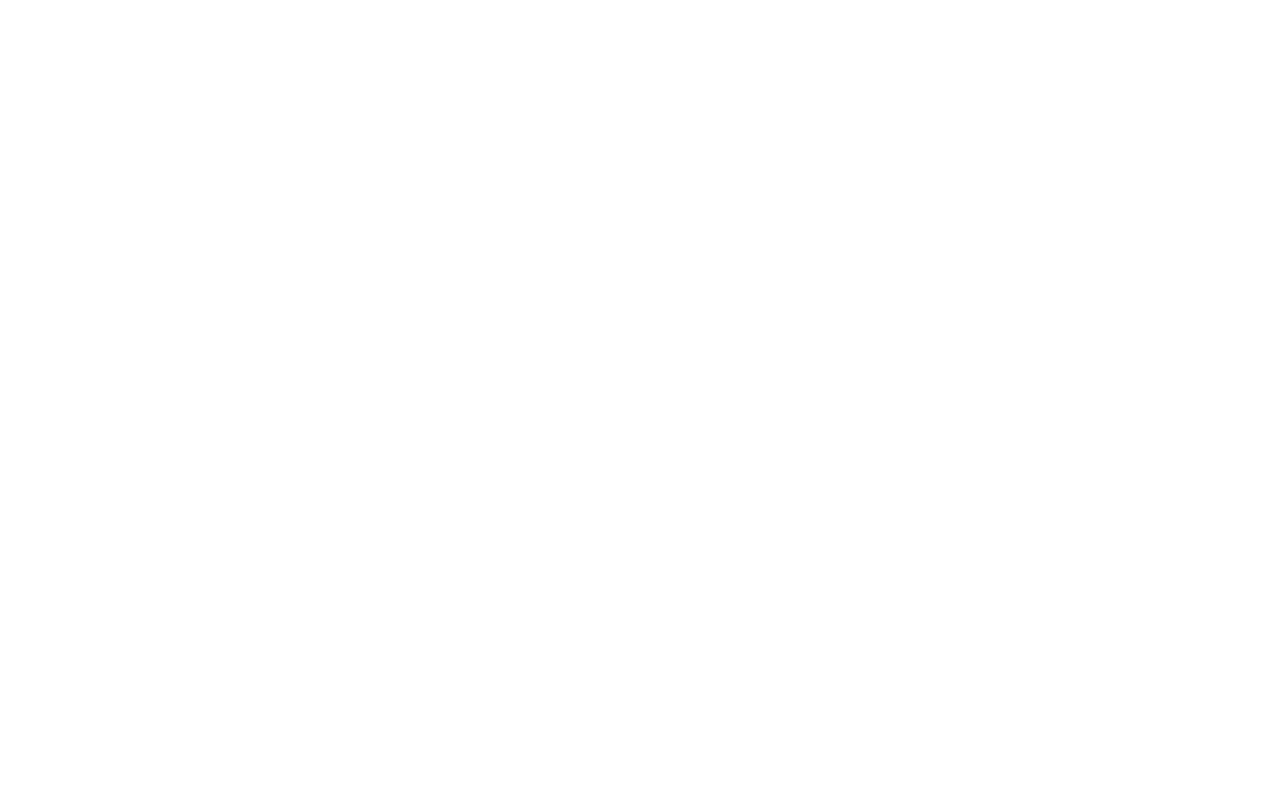
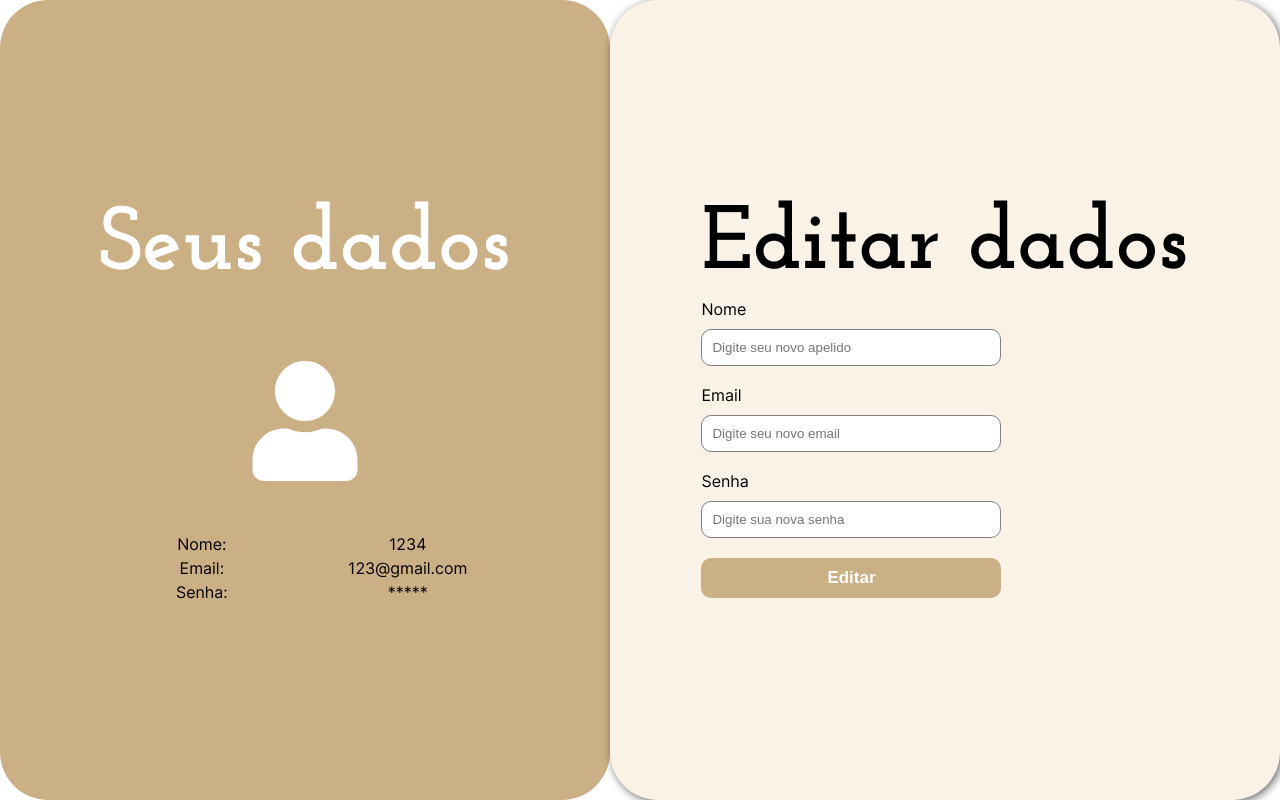
Before and after one commit to Kaua2123/projeto-ecommerce, a React (Vite) app: page /updateUser in a window 1280 px wide. Before the commit this address had no page. Built offline with nearby package versions, Linux system fonts and the light colour scheme.

Commit message:
pagina para atualizar dados e alterações no header

```diff
--- a/src/components/Header/index.jsx
+++ b/src/components/Header/index.jsx
@@ -1,10 +1,13 @@
 import React from 'react';
-import { Link } from 'react-router-dom';
-import { FaShoppingCart } from 'react-icons/fa';
+import { Link, useNavigate } from 'react-router-dom';
+import { FaShoppingCart, FaUser } from 'react-icons/fa';
 
 import Logo from '../../imgs/logo.png';
 
 function Header() {
+  const token = localStorage.getItem('token');
+  const navigate = useNavigate();
+
   return (
     <nav className="menu">
       <div>
@@ -22,7 +25,21 @@
 
       <div className="user-container">
         <Link className="link" to="/chart"><FaShoppingCart size={28} /></Link>
-        <Link className="link" to="/signUp"> Entrar </Link>
+        {!token && (
+          <Link className="link" to="/signUp"> Entrar </Link>
+        )}
+        <div className="user-profile">
+          <button
+            type="button"
+            onClick={() => {
+              navigate('/updateUser');
+            }}
+          >
+            <FaUser
+              color="black"
+            />
+          </button>
+        </div>
       </div>
     </nav>
   );
--- a/src/main.jsx
+++ b/src/main.jsx
@@ -8,6 +8,7 @@
 import './styles/pages/Products/products.css';
 import './styles/pages/Users/users.css';
 import './styles/pages/Chart/chart.css';
+import './styles/pages/UpdateUser/updateUser.css';
 
 import './styles/components/CardProduct/cardProduct.css';
 import './styles/components/CardUser/cardUser.css';
@@ -21,6 +22,7 @@
 import Users from './pages/Users';
 import Chart from './pages/Chart';
 import SignUp from './pages/SignUp';
+import UpdateUser from './pages/UpdateUser';
 
 import ToastProvider from './components/ToastProvider';
 
@@ -36,6 +38,7 @@
           <Route path="/users" element={<Users />} />
           <Route path="/chart" element={<Chart />} />
           <Route path="/signUp" element={<SignUp />} />
+          <Route path="/updateUser" element={<UpdateUser />} />
         </Routes>
       </ToastProvider>
     </BrowserRouter>
--- /dev/null
+++ b/src/pages/UpdateUser/index.jsx
@@ -0,0 +1,127 @@
+import React, { useState } from 'react';
+import { toast } from 'react-toastify';
+import validator from 'validator';
+import { FaUser } from 'react-icons/fa';
+
+import axios from '../../services/axios';
+
+function UpdateUser() {
+  const [username, setUsername] = useState('');
+  const [email, setEmail] = useState('');
+  const [password, setPassword] = useState('');
+
+  const handleUpdate = async (e) => {
+    try {
+      e.preventDefault();
+
+      if (!username || !email || !password) {
+        toast.error('Todos os campos devem ser preenchidos.');
+        return;
+      }
+
+      if (username.length < 3 || username.length > 24) {
+        toast.error('Nome deve ter entre 3 e 24 caracteres.');
+        return;
+      }
+
+      if (!validator.isEmail(email)) {
+        toast.error('Email inválido.');
+        return;
+      }
+
+      if (password.length < 3 || password.length > 24) {
+        toast.error('Senha deve ter entre 3 e 24 caracteres para maior segurança.');
+        return;
+      }
+
+      await axios.post('/user/store', { username, email, password })
+        .then((response) => {
+          console.log(response);
+        })
+        .catch((error) => {
+          toast.error('Ocorreu um erro ao se cadastrar.');
+          console.log(error);
+        });
+
+      toast.success('Usuário criado.');
+    } catch (error) {
+      console.log(error);
+      toast.error('Ocorreu um erro ao se cadastrar.');
+    }
+  };
+
+  return (
+    <section className="white-bg">
+      <div className="grid-sign-up">
+        <div className="text-container">
+          <div className="user-div">
+            <h1>Seus dados</h1>
+            <div className="user-picture">
+              <FaUser color="white" size={120} />
+            </div>
+            <div className="user-data">
+              <p>Nome: </p>
+              <p>1234</p>
+              <p>Email:</p>
+              <p>123@gmail.com</p>
+              <p>Senha:</p>
+              <p>*****</p>
+            </div>
+
+          </div>
+        </div>
+        <div className="form-sign-up-container">
+          <div className="form-container">
+            <h1>Editar dados</h1>
+
+            <form action="" className="form-sign-up">
+              <label> Nome </label>
+              <input
+                type="text"
+                name=""
+                id=""
+                placeholder="Digite seu novo apelido"
+                onChange={(e) => {
+                  setUsername(e.target.value);
+                }}
+              />
+
+              <label> Email </label>
+              <input
+                type="text"
+                name=""
+                id=""
+                placeholder="Digite seu novo email"
+                onChange={(e) => {
+                  setEmail(e.target.value);
+                }}
+              />
+              <label> Senha </label>
+              <input
+                type="text"
+                name=""
+                id=""
+                placeholder="Digite sua nova senha"
+                onChange={(e) => {
+                  setPassword(e.target.value);
+                }}
+              />
+              <button
+                className="brown-btn"
+                type="button"
+                onClick={(e) => {
+                  handleUpdate(e);
+                }}
+              >
+                Editar
+              </button>
+            </form>
+          </div>
+        </div>
+
+      </div>
+    </section>
+  );
+}
+
+export default UpdateUser;
--- a/src/styles/components/Header/header.css
+++ b/src/styles/components/Header/header.css
@@ -83,3 +83,32 @@
   font-size: 1.9rem;
   transition: all 150ms ease-in-out;
 }
+
+.user-profile {
+  background-color: var(--very-light-brown-color);
+  border-radius: 100%;
+}
+
+.user-profile button {
+  border-radius: 100%;
+  width: 5rem;
+  height: 5rem;
+  display: flex;
+  flex-flow: row wrap;
+  justify-content: center;
+  align-items: center;
+  background-color: var(--very-light-brown-color);
+  cursor: pointer;
+  transition: 200ms;
+}
+
+.user-profile button {
+  border: none;
+  background-color: inherit;
+}
+
+.user-profile button:hover {
+  background-color: var(--light-brown-color);
+  border: 1px solid var(--white-color);
+  box-shadow: 1px 1px 4px rgba(0, 0, 0, 0.4);
+}
--- /dev/null
+++ b/src/styles/pages/UpdateUser/updateUser.css
@@ -0,0 +1,10 @@
+.user-div h1 {
+  margin-bottom: 6rem;
+}
+
+.user-data {
+  margin-top: 5rem;
+  display: grid;
+  grid-template-columns: 1fr 1fr;
+  text-align: center;
+}
```
